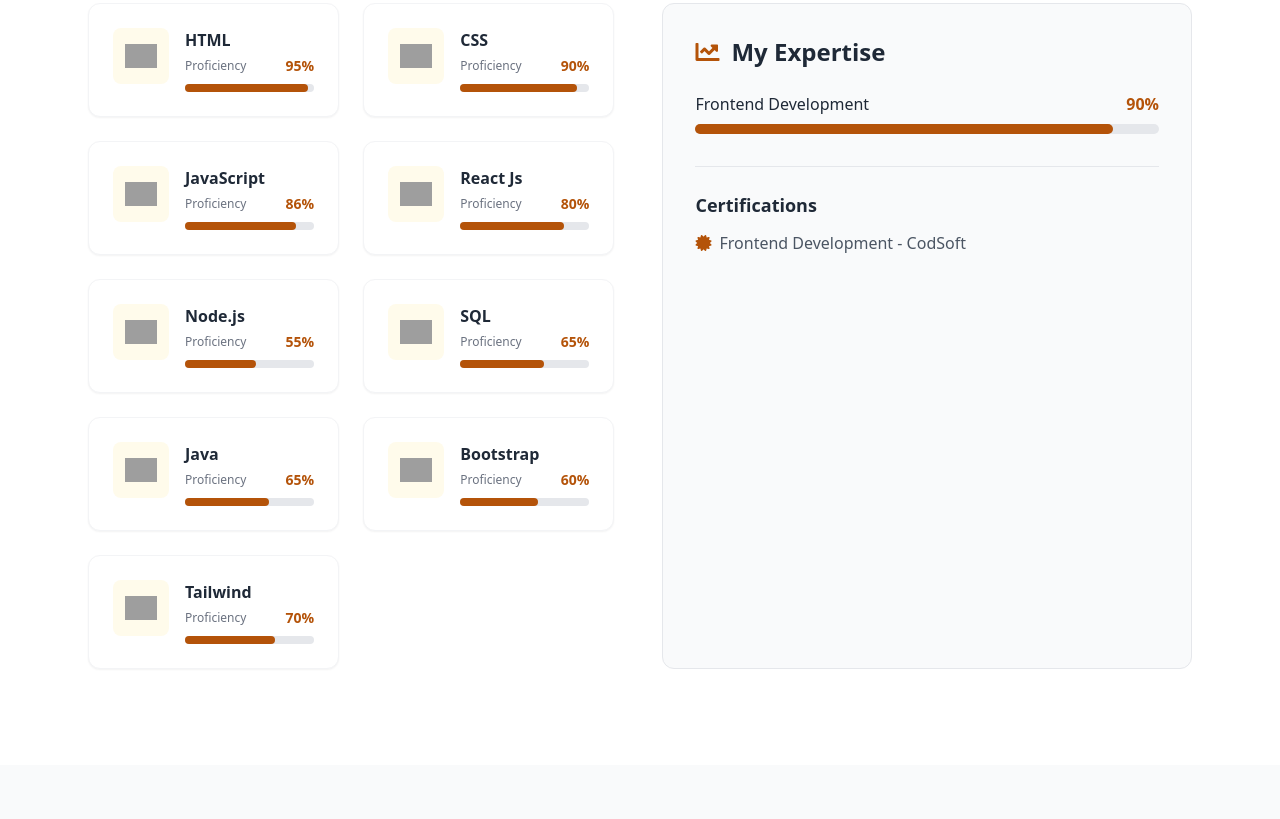
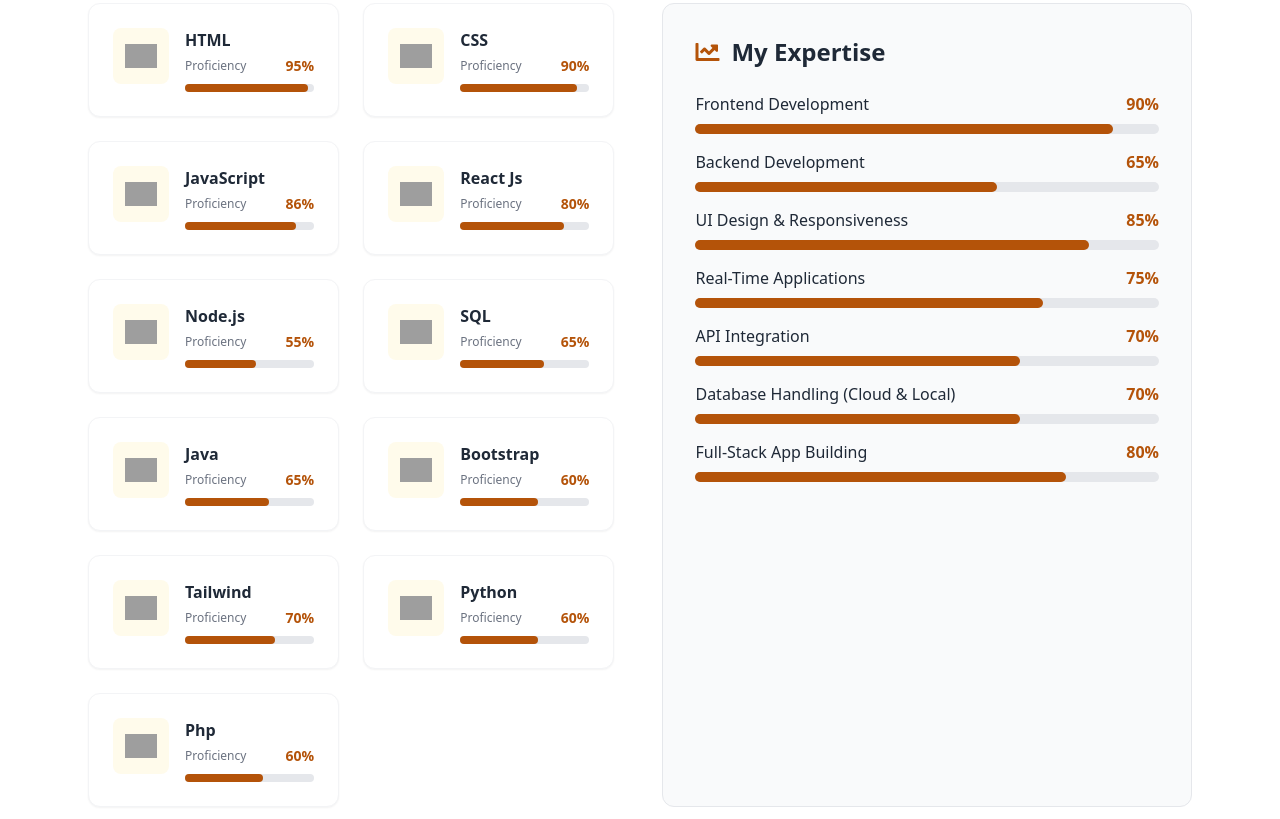
Before and after one commit to santoshhadiya/santosh, a plain HTML site: page index.html in a window 1280 px wide. Shown: the part 1861-2680 px from the top of the page. Drawn offline with nearby package versions, Linux system fonts and the light colour scheme; grey boxes are pictures that could not be loaded.

Commit message:
:Skill Updated

```diff
--- a/app.js
+++ b/app.js
@@ -7,10 +7,12 @@
     { name: "JavaScript", level: 86, img: "https://cdn-icons-png.freepik.com/256/721/721671.png" },
     { name: "React Js", level: 80, img: "https://encrypted-tbn0.gstatic.com/images?q=tbn:ANd9GcRbodQVEoT0TbrcZxQsUDnBhAEdVBN9XvmNMQ&s" },
     { name: "Node.js", level: 55, img: "https://img.icons8.com/win10/200/node-js.png" },
-    { name: "SQL", level: 65, img: "https://static-00.iconduck.com/assets.00/database-sql-icon-1831x2048-iv4v6ry0.png" },
+    { name: "SQL", level: 65, img: "https://cdn-icons-png.flaticon.com/512/4299/4299956.png" },
     { name: "Java", level: 65, img: "https://encrypted-tbn0.gstatic.com/images?q=tbn:ANd9GcTGDj8Myn1WOESjIurUBJOtsTdVc7wfWRNblQ&s" },
     { name: "Bootstrap", level: 60, img: "https://encrypted-tbn0.gstatic.com/images?q=tbn:ANd9GcSIDSJXSf-avDYnXD_Ucz0scd86WoH88W5krA&s" },
-    { name: "Tailwind", level: 70, img: "https://static-00.iconduck.com/assets.00/tailwind-icon-512x309-a8f1tun1.png" }
+    { name: "Tailwind", level: 70, img: "https://images.icon-icons.com/3398/PNG/512/css_tailwind_logo_icon_214735.png" },
+    { name:"Python", level:60, img:"https://upload.wikimedia.org/wikipedia/commons/thumb/d/d3/Python_icon_%28black_and_white%29.svg/1200px-Python_icon_%28black_and_white%29.svg.png"},
+   {name:"Php", level:60, img:"https://pngimg.com/d/php_PNG20.png"}
   ];
 
   // Projects Data
--- a/index.html
+++ b/index.html
@@ -175,7 +175,10 @@
           </h3>
 
           <div class="space-y-4 sm:space-y-6">
+            <!-- My Expertise Section -->
             <div>
+              <!-- Frontend Expertise -->
+              <div class="mb-4">
                 <div class="flex justify-between mb-1 sm:mb-2">
                   <span class="font-medium text-gray-800 text-sm sm:text-base">Frontend Development</span>
                   <span class="text-amber-700 font-bold text-sm sm:text-base">90%</span>
@@ -185,17 +188,79 @@
                 </div>
               </div>
 
+              <!-- Backend Expertise -->
+              <div class="mb-4">
+                <div class="flex justify-between mb-1 sm:mb-2">
+                  <span class="font-medium text-gray-800 text-sm sm:text-base">Backend Development</span>
+                  <span class="text-amber-700 font-bold text-sm sm:text-base">65%</span>
+                </div>
+                <div class="w-full bg-gray-200 rounded-full h-2 sm:h-2.5">
+                  <div class="bg-amber-700 h-full rounded-full" style="width: 65%"></div>
+                </div>
+              </div>
+
+              <!-- UI Design & Responsiveness -->
+              <div class="mb-4">
+                <div class="flex justify-between mb-1 sm:mb-2">
+                  <span class="font-medium text-gray-800 text-sm sm:text-base">UI Design & Responsiveness</span>
+                  <span class="text-amber-700 font-bold text-sm sm:text-base">85%</span>
+                </div>
+                <div class="w-full bg-gray-200 rounded-full h-2 sm:h-2.5">
+                  <div class="bg-amber-700 h-full rounded-full" style="width: 85%"></div>
+                </div>
+              </div>
+
+              <!-- Real-Time Applications -->
+              <div class="mb-4">
+                <div class="flex justify-between mb-1 sm:mb-2">
+                  <span class="font-medium text-gray-800 text-sm sm:text-base">Real-Time Applications</span>
+                  <span class="text-amber-700 font-bold text-sm sm:text-base">75%</span>
+                </div>
+                <div class="w-full bg-gray-200 rounded-full h-2 sm:h-2.5">
+                  <div class="bg-amber-700 h-full rounded-full" style="width: 75%"></div>
+                </div>
+              </div>
+
+              <!-- REST API Integration -->
+              <div class="mb-4">
+                <div class="flex justify-between mb-1 sm:mb-2">
+                  <span class="font-medium text-gray-800 text-sm sm:text-base">API Integration</span>
+                  <span class="text-amber-700 font-bold text-sm sm:text-base">70%</span>
+                </div>
+                <div class="w-full bg-gray-200 rounded-full h-2 sm:h-2.5">
+                  <div class="bg-amber-700 h-full rounded-full" style="width: 70%"></div>
+                </div>
+              </div>
+
+              <!-- Database Handling (Cloud & Local) -->
+              <div class="mb-4">
+                <div class="flex justify-between mb-1 sm:mb-2">
+                  <span class="font-medium text-gray-800 text-sm sm:text-base">Database Handling (Cloud & Local)</span>
+                  <span class="text-amber-700 font-bold text-sm sm:text-base">70%</span>
+                </div>
+                <div class="w-full bg-gray-200 rounded-full h-2 sm:h-2.5">
+                  <div class="bg-amber-700 h-full rounded-full" style="width: 70%"></div>
+                </div>
+              </div>
+
+              <!-- Full-Stack App Building -->
+              <div class="mb-4">
+                <div class="flex justify-between mb-1 sm:mb-2">
+                  <span class="font-medium text-gray-800 text-sm sm:text-base">Full-Stack App Building</span>
+                  <span class="text-amber-700 font-bold text-sm sm:text-base">80%</span>
+                </div>
+                <div class="w-full bg-gray-200 rounded-full h-2 sm:h-2.5">
+                  <div class="bg-amber-700 h-full rounded-full" style="width: 80%"></div>
+                </div>
+              </div>
+            </div>
+
+
             <!-- Other expertise bars with similar adjustments -->
             <!-- ... -->
           </div>
 
-        <div class="mt-6 sm:mt-8 pt-4 sm:pt-6 border-t border-gray-200">
-          <h4 class="text-base sm:text-lg font-bold text-gray-800 mb-2 sm:mb-3">Certifications</h4>
-          <div class="flex items-center text-gray-600 text-sm sm:text-base">
-            <i class="fas fa-certificate text-amber-700 mr-2"></i>
-            <span>Frontend Development - CodSoft</span>
-          </div>
-        </div>
+
         </div>
       </div>
     </div>
```
Lines whose indentation alone changed are shown as unchanged.
